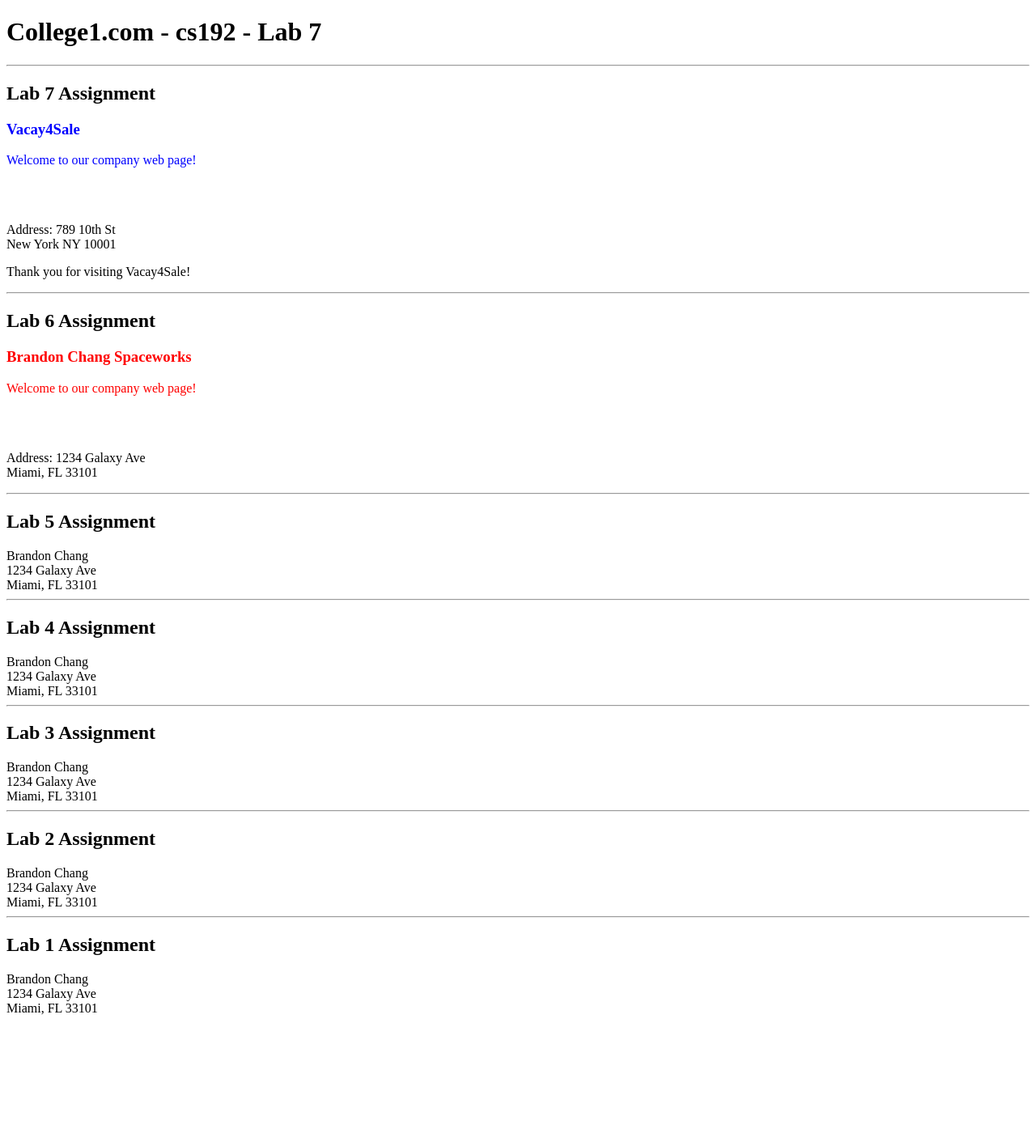
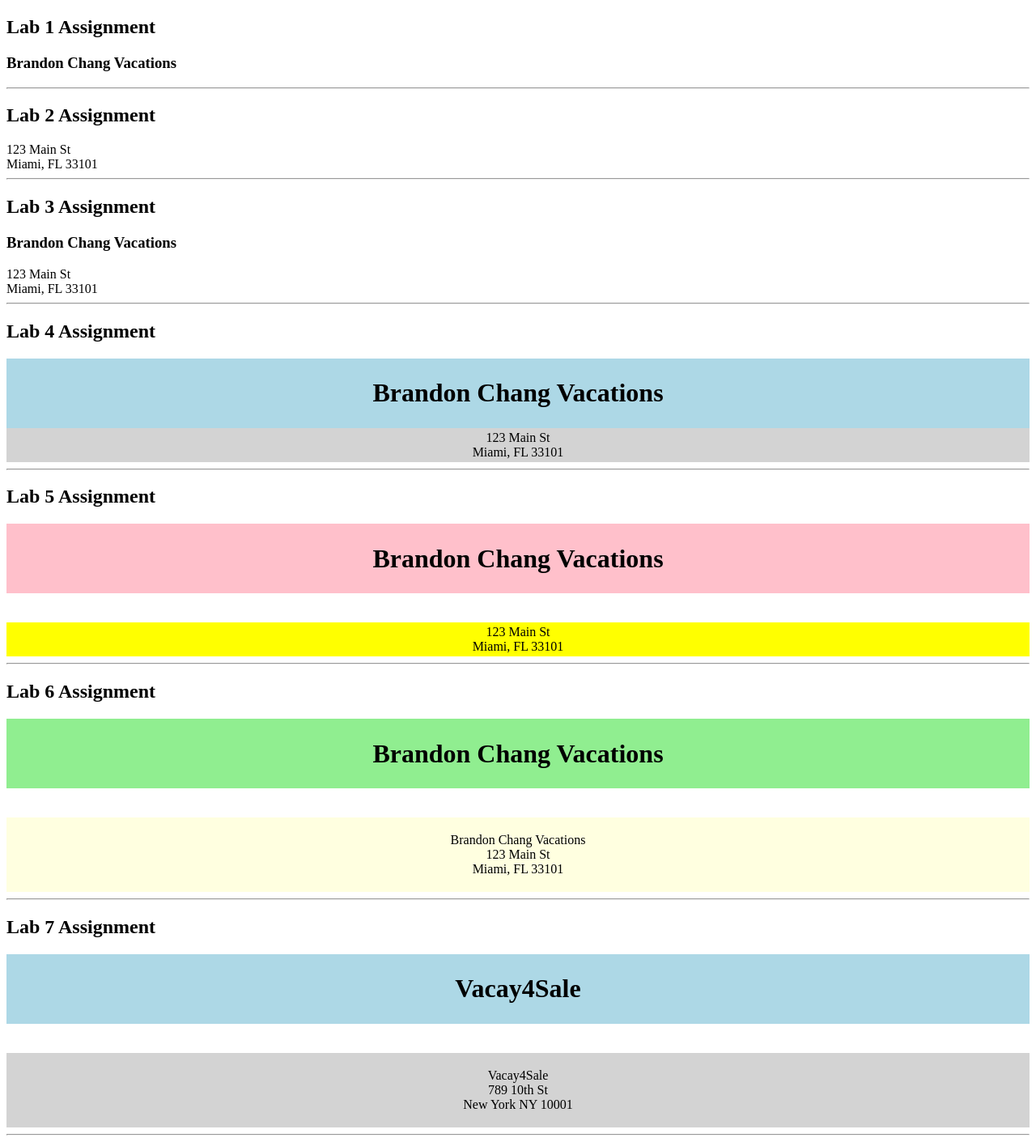
Before and after one commit to bran2007/cs192-lab1, a PHP site: page / in a window 1280 px wide. Shown: the whole page at 81% size. Before the commit the page ends 1254 px from the top, so only its background shows below. Run offline with PHP 8.4, Linux system fonts and the light colour scheme.

Commit message:
Update index.php

```diff
--- a/index.php
+++ b/index.php
@@ -1,159 +1,160 @@
-<!DOCTYPE html>
+<!doctype html>
 <html>
-<head>
-<title>College1.com - cs192 - Lab 7</title>
-</head>
+<head><meta charset="UTF-8"></head>
 <body>
+<?php
+/*
+ * Who: Brandon Chang
+ * What: CMP SCI cs192 Lab Web Page #1 Project
+ * When: 10/31/25
+ * What: PHP Program for Lab Web Page #1
+*/
 
-<h1>College1.com - cs192 - Lab 7</h1>
-<hr>
+// ----------------------   Lab 1   -----------------------
+print "<h2>Lab 1 Assignment</h2>";
 
-<!-- ----------------------   Lab 7   ---------------------- -->
+function display_name_101() {
+    print "<h3>Brandon Chang Vacations</h3>";
+}
 
-<?php
+display_name_101();
+
+print "<hr>";
+
+// ----------------------   Lab 2   -----------------------
+print "<h2>Lab 2 Assignment</h2>";
+
+function display_address_202() {
+    print "123 Main St<br>Miami, FL 33101";
+}
+
+display_address_202();
+
+print "<hr>";
+
+// ----------------------   Lab 3   -----------------------
+print "<h2>Lab 3 Assignment</h2>";
+
+$company_name = "Brandon Chang Vacations";
+$company_address = "123 Main St";
+$company_city = "Miami, FL 33101";
+
+function display_name_303($name) {
+    print "<h3>$name</h3>";
+}
+
+function display_address_303($address, $city) {
+    print "$address<br>$city";
+}
+
+display_name_303($company_name);
+display_address_303($company_address, $company_city);
+
+print "<hr>";
+
+// ----------------------   Lab 4   -----------------------
+print "<h2>Lab 4 Assignment</h2>";
+
+function display_name_404($name, $color) {
+    print "<table style='background-color:$color; width:100%'><tr><td align='center'>";
+    print "<h1>$name</h1>";
+    print "</td></tr></table>";
+}
+
+function display_address_404($color, $address, $city) {
+    print "<table style='background-color:$color; width:100%'><tr><td align='center'>";
+    print "$address<br>$city";
+    print "</td></tr></table>";
+}
+
+display_name_404($company_name, "lightblue");
+display_address_404("lightgray", $company_address, $company_city);
+
+print "<hr>";
+
+// ----------------------   Lab 5   -----------------------
+print "<h2>Lab 5 Assignment</h2>";
+
+function display_name_505() {
+    global $company_name;
+    print "<table style='background-color:pink; width:100%'><tr><td align='center'>";
+    print "<h1>$company_name</h1>";
+    print "</td></tr></table>";
+}
+
+function display_address_505() {
+    global $company_address, $company_city;
+    print "<table style='background-color:yellow; width:100%'><tr><td align='center'>";
+    print "$company_address<br>$company_city";
+    print "</td></tr></table>";
+}
+
+display_name_505();
+print "<br><br>";
+display_address_505();
+
+print "<hr>";
+
+// ----------------------   Lab 6   -----------------------
+print "<h2>Lab 6 Assignment</h2>";
+
+function getHeader935($company_name, $color) {
+    $data  = "<table style='background-color:$color;width:100%'><tr><td>";
+    $data .= "<h1 style='text-align:center'>$company_name</h1>";
+    $data .= "</td></tr></table>";
+    return $data;
+}
+
+function getFooter732($color) {
+    global $company_name, $company_address, $company_city;
+    $data  = "<table style='background-color:$color;width:100%'><tr><td>";
+    $data .= "<p style='text-align:center'>$company_name<br>$company_address<br>$company_city</p>";
+    $data .= "</td></tr></table>";
+    return $data;
+}
+
+print getHeader935($company_name, "lightgreen");
+print "<br><br>";
+print getFooter732("lightyellow");
+
+print "<hr>";
+
+// ----------------------   Lab 7   -----------------------
 print "<h2>Lab 7 Assignment</h2>";
 
-// Define the Company789 class
 class Company789 {
-
-    // Properties
     public $name6 = "Vacay4Sale";
     private $addr6 = "789 10th St";
     private $city6 = "New York NY 10001";
 
-    // Methods
-    function getHeader935($company, $color) {
-        $output = "<div style='color:$color'>";
-        $output .= "<h3>$company</h3>";
-        $output .= "<p>Welcome to our company web page!</p>";
-        $output .= "</div>";
-        return $output;
+    function getHeader935() {
+        $data  = "<table style='background-color:lightblue;width:100%'><tr><td>";
+        $data .= "<h1 style='text-align:center'>" . $this->name6 . "</h1>";
+        $data .= "</td></tr></table>";
+        return $data;
     }
 
     function getFooter732() {
-        $output = "<p>Address: " . $this->addr6 . "<br>";
-        $output .= $this->city6 . "</p>";
-        $output .= "<p>Thank you for visiting " . $this->name6 . "!</p>";
-        return $output;
+        $data  = "<table style='background-color:lightgray;width:100%'><tr><td>";
+        $data .= "<p style='text-align:center'>" . $this->name6 . "<br>" . $this->addr6 . "<br>" . $this->city6 . "</p>";
+        $data .= "</td></tr></table>";
+        return $data;
     }
 }
 
-// Create an object from the class
+// Build object
 $object593 = new Company789();
 
-// Call methods using the object
-print $object593->getHeader935($object593->name6, "blue");
+// Call methods
+print $object593->getHeader935();
 print "<br><br>";
 print $object593->getFooter732();
 
 print "<hr>";
+
+// ---------   WARNING: CODE SHIFT   ---------
+// ---------   Above this line is OOP   -------
+// ---------   Below this line is procedural  --
 ?>
-
-<!-- ----------------------   Lab 6   ---------------------- -->
-
-<?php
-print "<h2>Lab 6 Assignment</h2>";
-
-$companyName = "Brandon Chang Spaceworks";
-$companyAddress = "1234 Galaxy Ave";
-$companyCity = "Miami, FL 33101";
-
-function getHeader935($name, $color) {
-    return "<div style='color:$color'><h3>$name</h3><p>Welcome to our company web page!</p></div>";
-}
-
-function getFooter732($addr, $city) {
-    return "<p>Address: $addr<br>$city</p>";
-}
-
-print getHeader935($companyName, "red");
-print "<br><br>";
-print getFooter732($companyAddress, $companyCity);
-print "<hr>";
-?>
-
-<!-- ----------------------   Lab 5   ---------------------- -->
-
-<?php
-print "<h2>Lab 5 Assignment</h2>";
-
-function display_name_5() {
-    print "Brandon Chang<br>";
-}
-function display_address_5() {
-    print "1234 Galaxy Ave<br>Miami, FL 33101<br>";
-}
-display_name_5();
-display_address_5();
-
-print "<hr>";
-?>
-
-<!-- ----------------------   Lab 4   ---------------------- -->
-
-<?php
-print "<h2>Lab 4 Assignment</h2>";
-
-function display_name_4() {
-    print "Brandon Chang<br>";
-}
-function display_address_4() {
-    print "1234 Galaxy Ave<br>Miami, FL 33101<br>";
-}
-display_name_4();
-display_address_4();
-
-print "<hr>";
-?>
-
-<!-- ----------------------   Lab 3   ---------------------- -->
-
-<?php
-print "<h2>Lab 3 Assignment</h2>";
-
-function display_name_3() {
-    print "Brandon Chang<br>";
-}
-function display_address_3() {
-    print "1234 Galaxy Ave<br>Miami, FL 33101<br>";
-}
-display_name_3();
-display_address_3();
-
-print "<hr>";
-?>
-
-<!-- ----------------------   Lab 2   ---------------------- -->
-
-<?php
-print "<h2>Lab 2 Assignment</h2>";
-
-function display_name_2() {
-    print "Brandon Chang<br>";
-}
-function display_address_2() {
-    print "1234 Galaxy Ave<br>Miami, FL 33101<br>";
-}
-display_name_2();
-display_address_2();
-
-print "<hr>";
-?>
-
-<!-- ----------------------   Lab 1   ---------------------- -->
-
-<?php
-print "<h2>Lab 1 Assignment</h2>";
-
-function display_name_1() {
-    print "Brandon Chang<br>";
-}
-function display_address_1() {
-    print "1234 Galaxy Ave<br>Miami, FL 33101<br>";
-}
-display_name_1();
-display_address_1();
-?>
-
 </body>
 </html>
```
